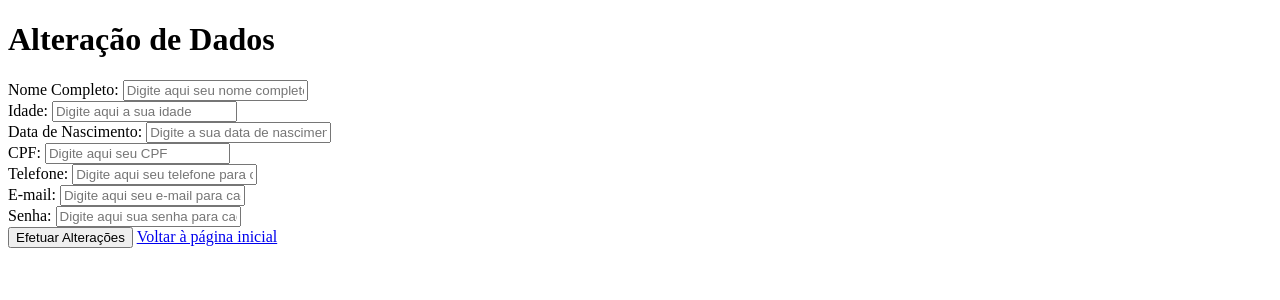
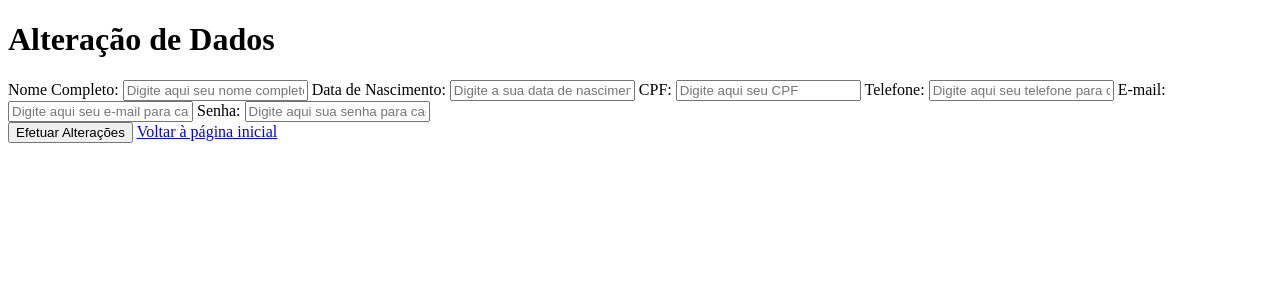
Before and after one commit to Deyvisu/PROJETO-FINAL, a Flask app: page /AlterarUsuario in a window 1280 px wide. Shown: the top 300 px of the page. Run offline with Flask 2, Linux system fonts and the light colour scheme; some libraries are stand-ins or nearby versions.

Commit message:
Update AlterarUsuario.html

```diff
--- a/Projeto Final/templates/AlterarUsuario.html
+++ b/Projeto Final/templates/AlterarUsuario.html
@@ -11,34 +11,24 @@
         <div>
             <label> Nome Completo: </label>
             <input type= "text" name="nomeCompletoAlterar" placeholder="Digite aqui seu nome completo" value="{{request.form['nomeCompletoAlterar']}}">
-        </div>
 
-        <div>
-            <label> Idade: </label>
-            <input type= "text" name="idadeAlterar" placeholder="Digite aqui a sua idade" value="{{request.form['idadeAlterar']}}">
-        </div>
 
-        <div>
             <label> Data de Nascimento: </label>
             <input type= "text" name="dataNascimentoAlterar" placeholder="Digite a sua data de nascimento" value="{{request.form['dataNascimentoAlterar']}}">
-        </div>
 
-        <div>
+
             <label> CPF: </label>
             <input type= "text" name="cpfAlterar" placeholder="Digite aqui seu CPF" value="{{request.form['cpfAlterar']}}">
-        </div>
 
-        <div>
+
             <label> Telefone: </label>
             <input type= "text" name="telefoneAlterar" placeholder="Digite aqui seu telefone para contato" value="{{request.form['telefoneAlterar']}}">
-        </div>
 
-        <div>
+
             <label> E-mail: </label>
             <input type= "text" name="emailAlterar" placeholder="Digite aqui seu e-mail para cadastro" value="{{request.form['emailAlterar']}}">
-        </div>
 
-        <div>
+
             <label> Senha: </label>
             <input type= "text" name="senhaAlterar" placeholder="Digite aqui sua senha para cadastro" value="{{request.form['senhaAlterar']}}">
         </div>
```
